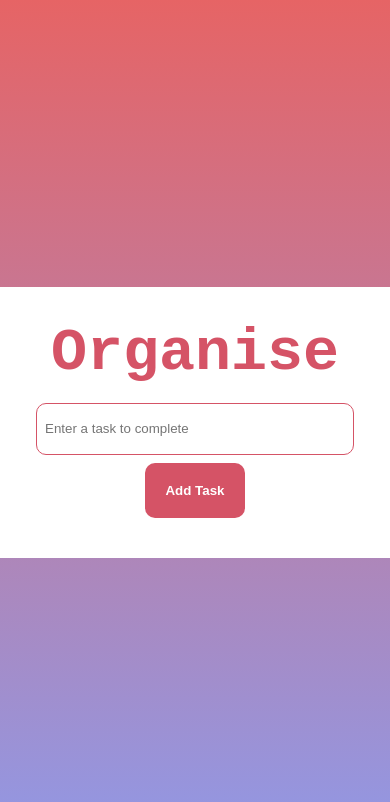
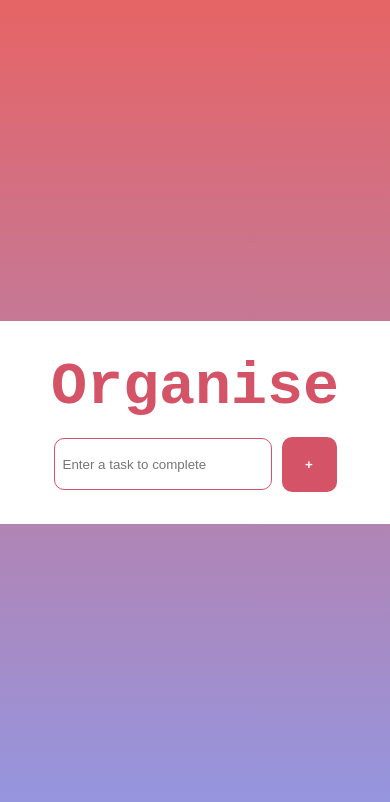
Before and after one commit to NematBhullar/Organise, a React (Create React App) app: page / in a window 390 px wide. Shown: the top 802 px of the page. Built offline with nearby package versions, Linux system fonts and the light colour scheme.

Commit message:
Updated input responsiveness

```diff
--- a/src/App.css
+++ b/src/App.css
@@ -29,7 +29,7 @@ h1 {
 }
 
 .add-task-input, .save-task-input {
-  width: 300px;
+  width: 350px;
   height: 50px;
   border-radius: 10px;
   padding: 0 0.5rem;
@@ -45,13 +45,13 @@ h1 {
 
 .add-task-btn, .save-task-btn {
   height: 55px;
-  width: 100px;
+  width: 55px;
   color: white;
   font-weight: bold;
   border-radius: 10px;
   border: none;
-  padding: 0 0.5rem;
-  margin: 0.5rem auto;
+  padding: 0;
+  margin: 0 0 0 10px;
 }
 
 .add-task-btn {
@@ -101,6 +101,10 @@ h1 {
     padding: 1rem;
   }
 
+  .add-task-input, .save-task-input {
+    width: 250px;
+  }
+
   .task-input {
     width: 200px;
   }
@@ -122,6 +126,10 @@ h1 {
     padding: 1rem 1rem 2rem 1rem;
   }
 
+  .add-task-input, .save-task-input {
+    width: 200px;
+  }
+
   .task-input {
     width: 150px;
   }
--- a/src/components/Form.js
+++ b/src/components/Form.js
@@ -14,7 +14,7 @@ export const Form = ({addTodo}) => {
   return (
     <form onSubmit={handleSubmit} className="task-form">
       <input type="text" value={value} onChange={(e) => setValue(e.target.value)} className="add-task-input" placeholder='Enter a task to complete' />
-      <button type="submit" className='add-task-btn'>Add Task</button>
+      <button type="submit" className='add-task-btn'>+</button>
     </form>
   )
 }
```
